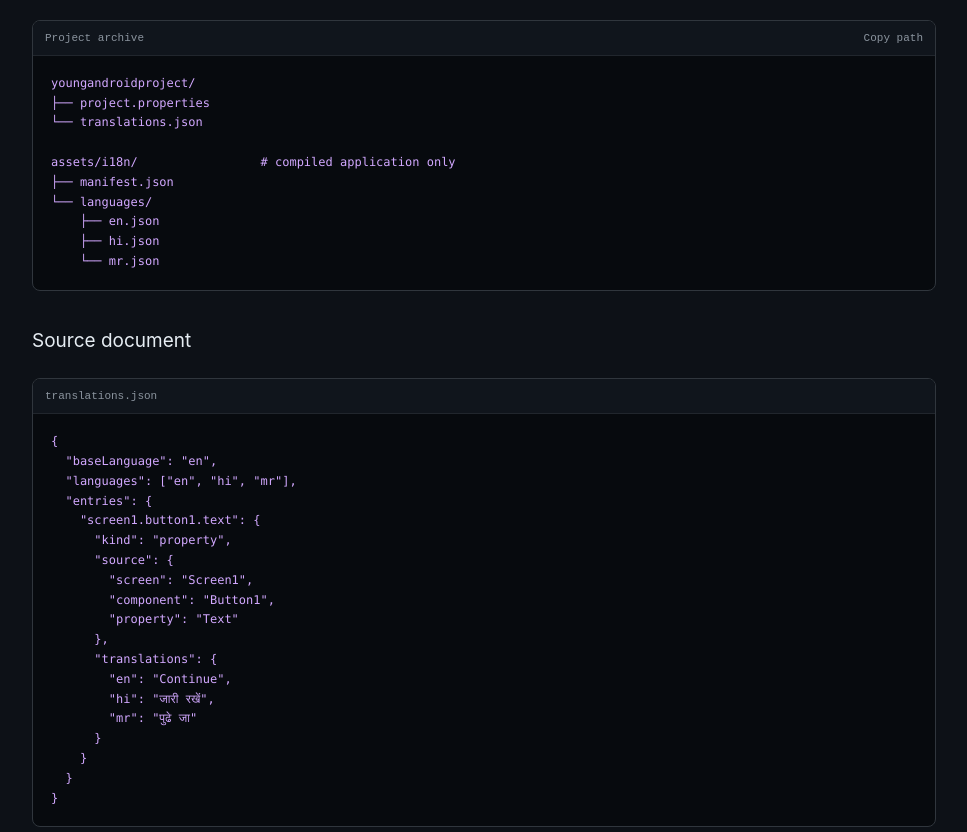
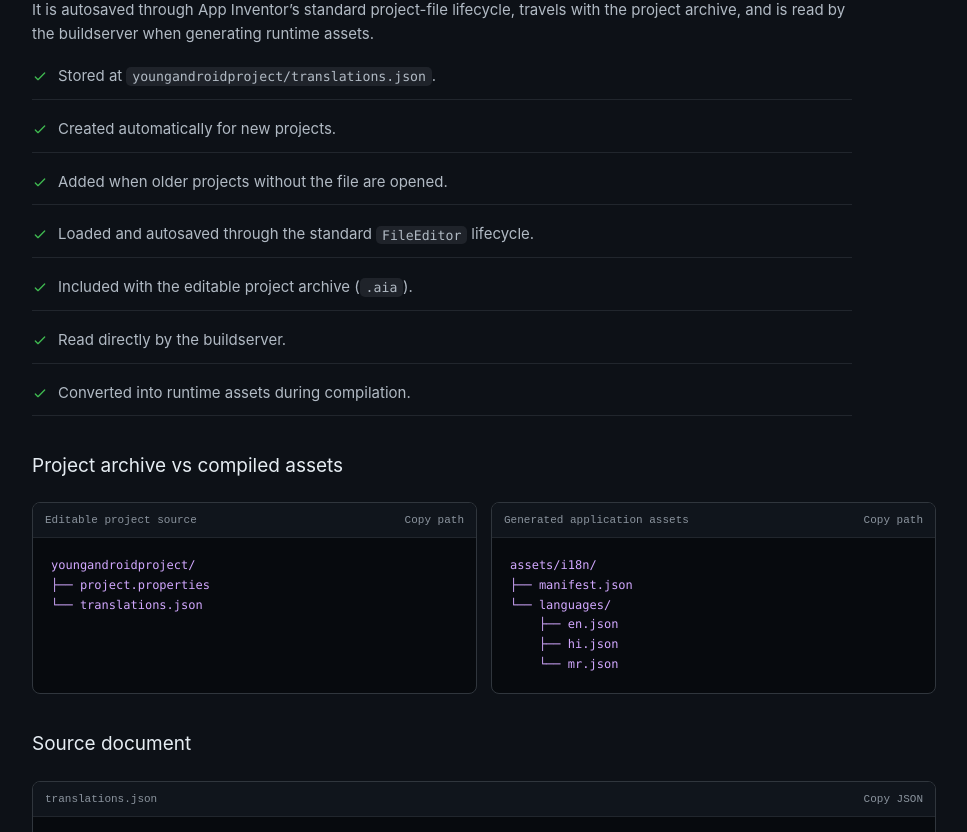
Before and after one commit to Akashgite1/appinventor-sources-i18, a React (Vite) app: page / in a window 1280 px wide. Shown: the part 6088-6920 px from the top of the page, without its empty margins (288-1255 px from the left). Built offline with nearby package versions, Linux system fonts and the light colour scheme.

Commit message:
Update Project Format section with separated archive/asset trees, lifecycle traits, and updated JSON example

```diff
--- a/src/components/sections/ProjectFormatSection.tsx
+++ b/src/components/sections/ProjectFormatSection.tsx
@@ -7,13 +7,55 @@ export function ProjectFormatSection() {
         <a href="#project-format">#</a> Project format
       </h2>
       <p>
-        Editable translations are stored in a dedicated project file rather than project settings.
-        This avoids putting potentially large JSON data into the settings object and allows the
-        existing file editor lifecycle to persist it.
+        Editable translation data is stored in <code>youngandroidproject/translations.json</code>.
+        This project-level source file contains the configured languages, static and dynamic
+        translation entries, source metadata, and translated values. It is autosaved through App
+        Inventor’s standard project-file lifecycle, travels with the project archive, and is read
+        by the buildserver when generating runtime assets.
       </p>
+
+      <ul className="check-list">
+        <li>
+          <Icon name="check" />
+          <span>
+            Stored at <code>youngandroidproject/translations.json</code>.
+          </span>
+        </li>
+        <li>
+          <Icon name="check" />
+          <span>Created automatically for new projects.</span>
+        </li>
+        <li>
+          <Icon name="check" />
+          <span>Added when older projects without the file are opened.</span>
+        </li>
+        <li>
+          <Icon name="check" />
+          <span>
+            Loaded and autosaved through the standard <code>FileEditor</code> lifecycle.
+          </span>
+        </li>
+        <li>
+          <Icon name="check" />
+          <span>
+            Included with the editable project archive (<code>.aia</code>).
+          </span>
+        </li>
+        <li>
+          <Icon name="check" />
+          <span>Read directly by the buildserver.</span>
+        </li>
+        <li>
+          <Icon name="check" />
+          <span>Converted into runtime assets during compilation.</span>
+        </li>
+      </ul>
+
+      <h3>Project archive vs compiled assets</h3>
+      <div className="format-grid">
         <div className="code-block">
           <div>
-          <span>Project archive</span>
+            <span>Editable project source</span>
             <button
               onClick={() =>
                 navigator.clipboard?.writeText("youngandroidproject/translations.json")
@@ -25,9 +67,23 @@ export function ProjectFormatSection() {
           <pre>
             <code>{`youngandroidproject/
 ├── project.properties
-└── translations.json
+└── translations.json`}</code>
+          </pre>
+        </div>
 
-assets/i18n/                 # compiled application only
+        <div className="code-block">
+          <div>
+            <span>Generated application assets</span>
+            <button
+              onClick={() =>
+                navigator.clipboard?.writeText("assets/i18n/manifest.json")
+              }
+            >
+              Copy path
+            </button>
+          </div>
+          <pre>
+            <code>{`assets/i18n/
 ├── manifest.json
 └── languages/
     ├── en.json
@@ -35,33 +91,75 @@ assets/i18n/                 # compiled application only
     └── mr.json`}</code>
           </pre>
         </div>
+      </div>
+
       <h3>Source document</h3>
       <div className="code-block">
         <div>
           <span>translations.json</span>
+          <button
+            onClick={() =>
+              navigator.clipboard?.writeText(
+                JSON.stringify(
+                  {
+                    baseLanguage: "en",
+                    languages: ["hi", "mr", "fr", "de", "es"],
+                    entries: {
+                      i18n_d6905c89: {
+                        kind: "static",
+                        source: {
+                          screen: "Screen1",
+                          component: "Button1",
+                          type: "Button",
+                          property: "Text",
+                          baseText: "Continue",
+                        },
+                        translations: {
+                          hi: "जारी रखें",
+                          mr: "पुढे जा",
+                          fr: "Continuer",
+                          de: "Weiter",
+                          es: "Continuar",
+                        },
+                      },
+                    },
+                  },
+                  null,
+                  2
+                )
+              )
+            }
+          >
+            Copy JSON
+          </button>
         </div>
         <pre>
           <code>{`{
   "baseLanguage": "en",
-  "languages": ["en", "hi", "mr"],
+  "languages": ["hi", "mr", "fr", "de", "es"],
   "entries": {
-    "screen1.button1.text": {
-      "kind": "property",
+    "i18n_d6905c89": {
+      "kind": "static",
       "source": {
         "screen": "Screen1",
         "component": "Button1",
-        "property": "Text"
+        "type": "Button",
+        "property": "Text",
+        "baseText": "Continue"
       },
       "translations": {
-        "en": "Continue",
         "hi": "जारी रखें",
-        "mr": "पुढे जा"
+        "mr": "पुढे जा",
+        "fr": "Continuer",
+        "de": "Weiter",
+        "es": "Continuar"
       }
     }
   }
 }`}</code>
         </pre>
       </div>
+
       <div className="callout note">
         <Icon name="code" />
         <div>
--- a/src/index.css
+++ b/src/index.css
@@ -763,6 +763,9 @@ td:first-child { color: var(--text); font-weight: 600; }
 .code-block button:hover { color: var(--text); }
 .code-block pre { overflow-x: auto; margin: 0; padding: 18px; color: #d2a8ff; font-size: 12px; line-height: 1.65; }
 .code-block pre code { padding: 0; background: transparent; font-size: inherit; }
+.format-grid { display: grid; grid-template-columns: 1fr 1fr; gap: 14px; margin: 20px 0 28px; }
+.format-grid .code-block { margin: 0; }
+
 
 /* ── Check list ── */
 .check-list { padding: 0 !important; list-style: none; }
@@ -951,5 +954,6 @@ footer { display: flex; justify-content: space-between; gap: 30px; padding: 30px
   .view-btn { flex: 1; justify-content: center; }
   .stack-node { gap: 10px; }
   .stack-node-card { padding: 12px 14px; }
+  .format-grid { grid-template-columns: 1fr; }
   footer { flex-direction: column; gap: 2px; }
 }
```
Lines whose indentation alone changed are shown as unchanged.
